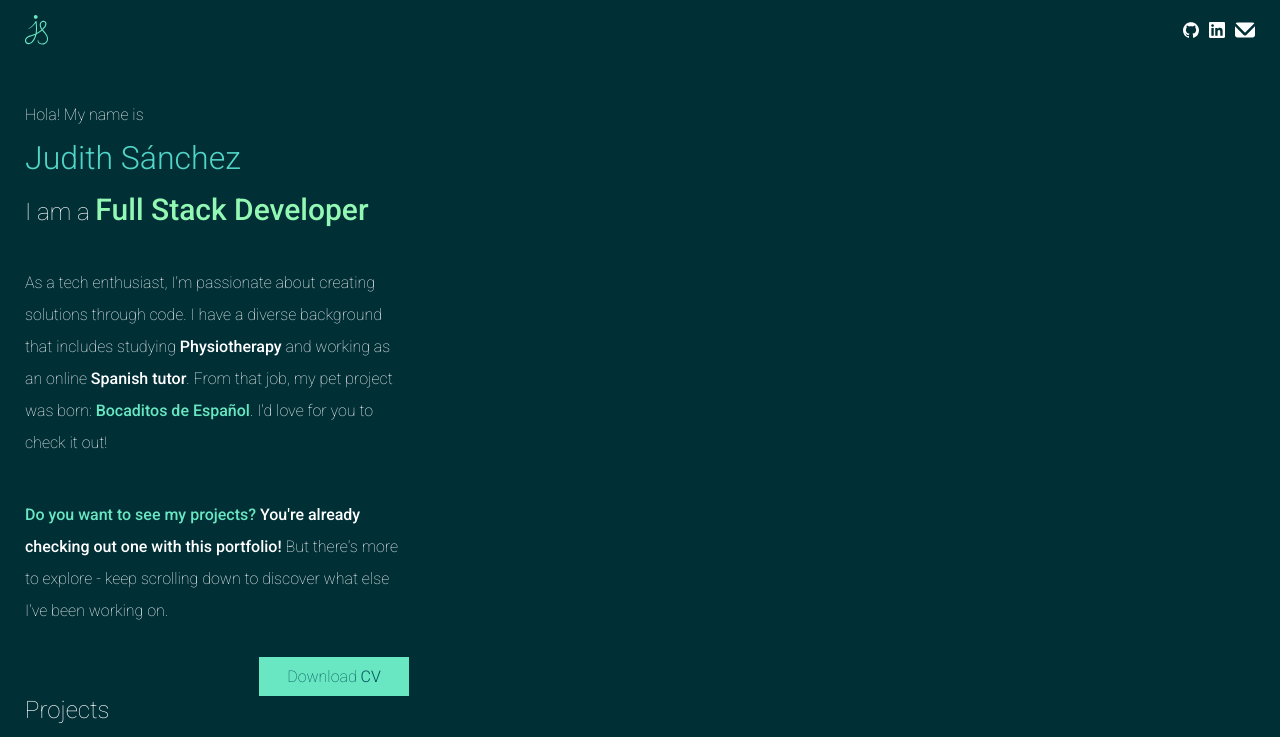
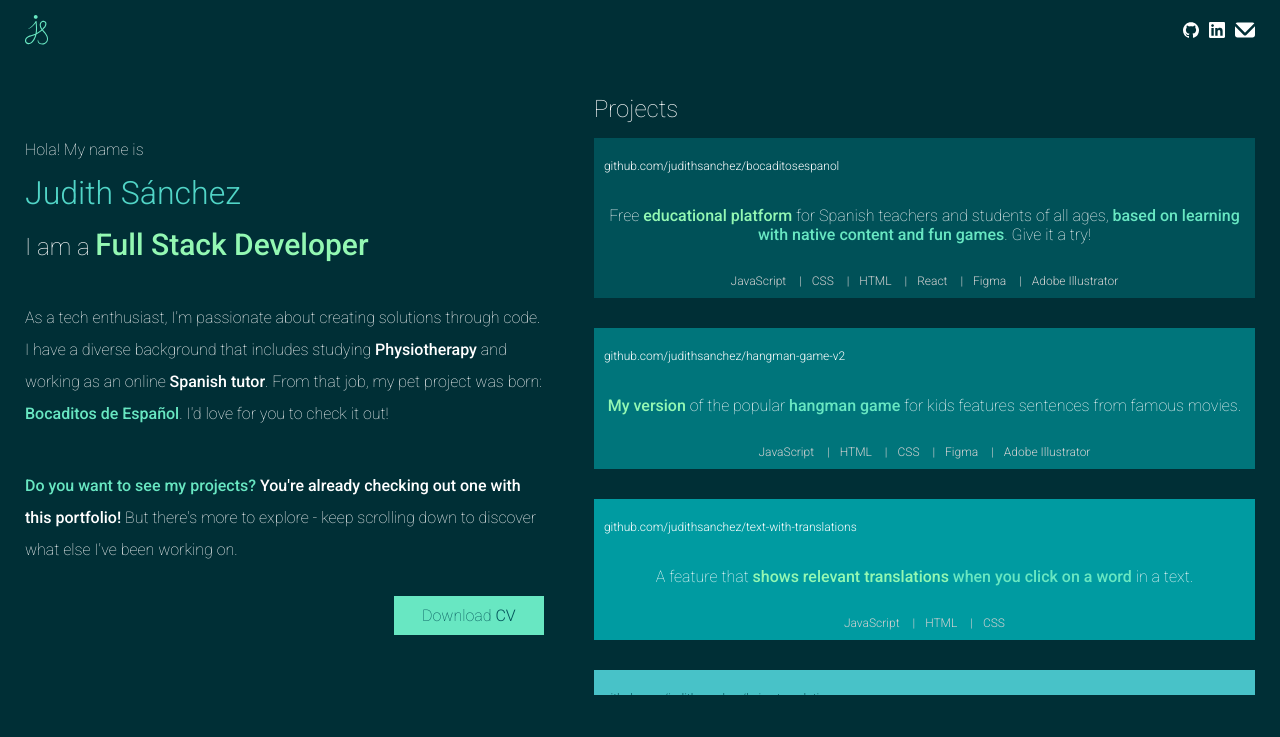
Before and after one commit to judithsanchez/portfolio, a Vue app: page / in a window 1280 px wide. Shown: the top 737 px of the page. Built offline with nearby package versions, Linux system fonts and the light colour scheme.

Commit message:
Change display to grid

```diff
--- a/src/App.vue
+++ b/src/App.vue
@@ -1,10 +1,9 @@
 <template>
-  <div>
+  <div class="app-container">
+    <admin-access v-if="adminAccess" :isAdminAccessVisible="adminAccess" />
     <nav-bar />
     <about-me @showAdminAccess="showAdminAccess" />
     <projects-section />
-    <add-new-project />
-    <admin-access v-if="adminAccess" />
   </div>
 </template>
 
@@ -12,7 +11,6 @@
 import NavBar from './components/NavBar.vue';
 import AboutMe from './components/AboutMe.vue';
 import ProjectsSection from './components/ProjectsSection.vue';
-import AddNewProject from './components/AddNewProject.vue';
 import AdminAccess from './components/AdminAccess.vue';
 
 export default {
@@ -20,7 +18,6 @@ export default {
     'nav-bar': NavBar,
     'about-me': AboutMe,
     'projects-section': ProjectsSection,
-    'add-new-project': AddNewProject,
     'admin-access': AdminAccess,
   },
   data() {
@@ -31,7 +28,6 @@ export default {
   methods: {
     showAdminAccess() {
       this.adminAccess = true;
-      alert('Admin access granted!');
     },
   },
 };
--- a/src/assets/about-me.css
+++ b/src/assets/about-me.css
@@ -1,7 +1,8 @@
 .about-me {
+  color: var(--text-light-grey);
   display: flex;
   flex-flow: column nowrap;
-  color: var(--text-light-grey);
+  grid-area: about-me;
   margin: 4.5rem 2.5rem 0 2.5rem;
 }
 
--- a/src/assets/add-new-project.css
+++ b/src/assets/add-new-project.css
@@ -1,9 +1,9 @@
 .add-new-project-form {
   align-items: center;
   background-color: #93f8b3;
-  /* display: flex; */
-  display: none;
+  display: flex;
   flex-flow: column nowrap;
+  grid-area: add-new-project;
   padding: 2rem;
 }
 
--- a/src/assets/admin-access.css
+++ b/src/assets/admin-access.css
@@ -3,6 +3,7 @@
   background-color: var(--shade-2);
   display: flex;
   flex-flow: column nowrap;
+  grid-area: admin-access;
   padding: 2rem 0;
 }
 
--- a/src/assets/main-styles.css
+++ b/src/assets/main-styles.css
@@ -25,20 +25,32 @@
   --skills-btn: white;
 }
 
-#app {
+.app-container {
   background-color: var(--main-background);
-  display: flex;
-  flex-direction: column;
+  /* display: flex;
+  flex-direction: column; */
+  display: grid;
+  grid-template-areas:
+    'admin-access'
+    'add-new-project'
+    'nav-bar'
+    'about-me'
+    'projects';
   margin: auto;
 }
 
 @media only screen and (min-width: 900px) and (orientation: landscape) {
-  #app {
-    justify-content: space-around;
-    flex-flow: row wrap;
+  .app-container {
+    grid-template-areas:
+      'nav-bar nav-bar'
+      'about-me projects'
+      'admin-access admin-access'
+      'add-new-project add-new-project';
+    grid-template-columns: 1fr 1.25fr;
     height: 100vh;
     margin: 0;
   }
+
   .nav-bar {
     height: 6rem;
     padding: 1.5rem 7rem;
@@ -46,7 +58,6 @@
 
   .about-me {
     margin: 0;
-    width: 30%;
   }
 
   .download-cv-button {
@@ -58,7 +69,6 @@
     margin: 0;
     max-height: 75vh;
     overflow-y: auto;
-    width: 40%;
   }
 
   .project-description {
--- a/src/assets/nav-bar.css
+++ b/src/assets/nav-bar.css
@@ -2,6 +2,7 @@
   background-color: var(--main-background);
   display: flex;
   flex-direction: row nowrap;
+  grid-area: nav-bar;
   justify-content: space-between;
   padding: 1.5rem 2.5rem;
   width: 100%;
--- a/src/assets/projects-section.css
+++ b/src/assets/projects-section.css
@@ -1,6 +1,7 @@
 .projects-section {
   display: flex;
   flex-flow: column nowrap;
+  grid-area: projects;
   margin: 0 2.5rem;
 }
 
--- a/src/components/AboutMe.vue
+++ b/src/components/AboutMe.vue
@@ -54,10 +54,8 @@ export default {
   methods: {
     incrementCounter() {
       this.clickCounter++;
-      console.log(`Counter incremented to ${this.clickCounter}`);
       if (this.clickCounter === 3) {
         this.$emit('show-admin-access');
-        alert('Counter reached 3');
       }
     },
   },
--- a/src/components/AddNewProject.vue
+++ b/src/components/AddNewProject.vue
@@ -1,5 +1,5 @@
 <template>
-  <form class="add-new-project-form">
+  <form class="add-new-project-form" v-if="authenticated">
     <h3>Add New Project</h3>
     <div class="add-new-project-title">
       <h4>Title:</h4>
@@ -38,6 +38,12 @@ export default {
   components: {
     'skill-set-btn': SkillSetBtn,
   },
+  props: {
+    authenticated: {
+      type: Boolean,
+      required: true,
+    },
+  },
   data() {
     return {
       title: '',
--- a/src/components/AdminAccess.vue
+++ b/src/components/AdminAccess.vue
@@ -11,6 +11,10 @@
     </div>
     <p>{{ loginMessage }}</p>
     <button @click="login">Login</button>
+    <add-new-project
+      :authenticated="authenticated"
+      v-if="authenticated"
+    ></add-new-project>
   </div>
 </template>
 
@@ -18,21 +22,39 @@
 import '../assets/main-styles.css';
 import '../assets/admin-access.css';
 import judithsanchez from '../admin';
+import AddNewProject from './AddNewProject.vue';
 
 export default {
+  components: {
+    'add-new-project': AddNewProject,
+  },
   data() {
     return {
       user: judithsanchez,
       usernameInput: '',
       passwordInput: '',
       loginMessage: '',
+      authenticated: false,
     };
+  },
+
+  computed: {
+    adminViewClass() {
+      return {
+        'admin-view': true,
+      };
+    },
+
+    showAdminView() {
+      return this.$parent.adminAccess;
+    },
   },
 
   methods: {
     login() {
       if (this.user.checkCredentials(this.usernameInput, this.passwordInput)) {
         this.loginMessage = 'Hola hola caracola 😽';
+        this.authenticated = true;
       } else {
         this.loginMessage = 'Get out of here! 😾';
       }
```
